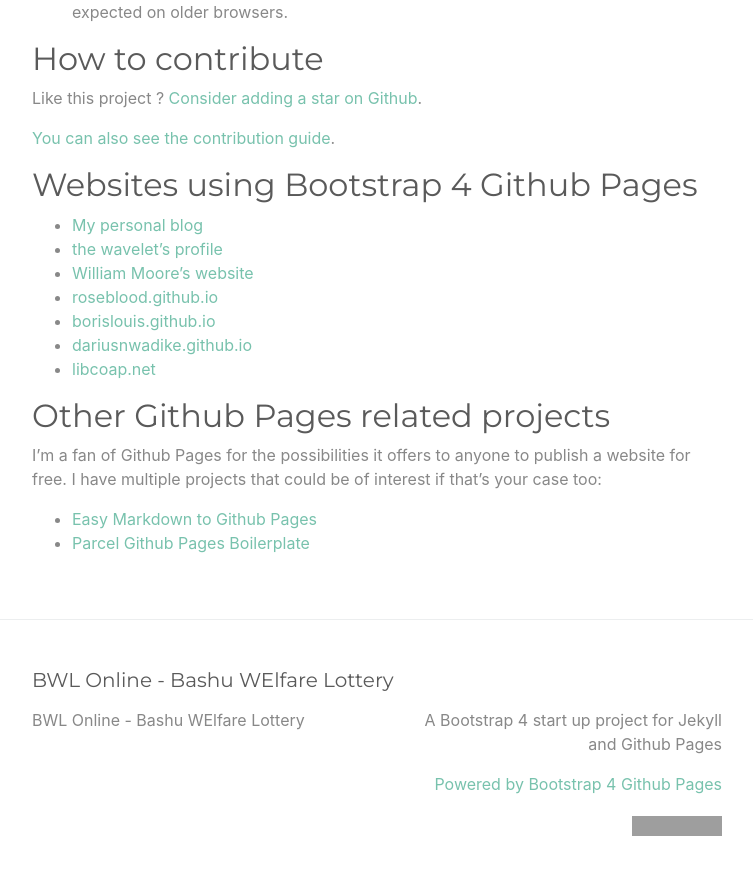
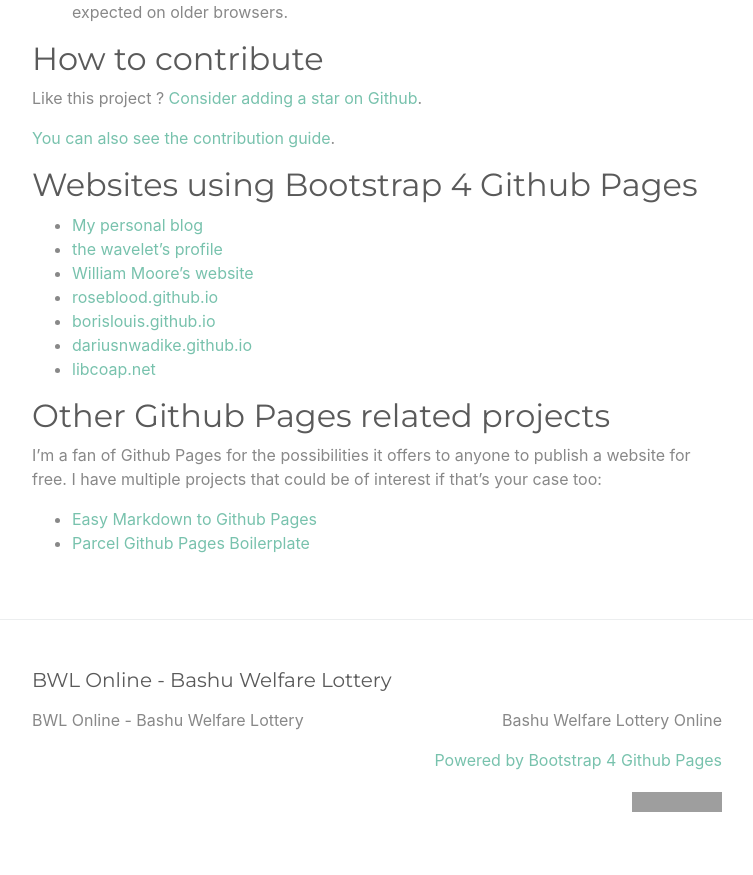
Before and after one commit to BashuWL/BashuWelfareLottery, a Jekyll site: the page built from index.md, in a window 1280 px wide and 900 px high, scrolled down 2544 px. Shown: the top 875 px of the window, without its empty margins (263-1016 px from the left). Built offline with Jekyll 4.4.1, drawn with Linux system fonts in a browser that asks for light colours; some of the changed text lies outside the part shown; grey boxes are pictures that could not be loaded.

Commit message:
Update _config.yml

```diff
--- a/_config.yml
+++ b/_config.yml
@@ -13,16 +13,16 @@
 # you will see them accessed via {{ site.title }}, {{ site.email }}, and so on.
 # You can create any custom variable you would like, and they will be accessible
 # in the templates via {{ site.myvariable }}.
-title: BWL Online - Bashu WElfare Lottery
+title: BWL Online - Bashu Welfare Lottery
 email: ""
 description: >- # this means to ignore newlines until "baseurl:"
-  A Bootstrap 4 start up project for Jekyll and Github Pages
+  Bashu Welfare Lottery Online
 #baseurl: "" # the subpath of your site, e.g. /blog
-#url: "" # the base hostname & protocol for your site, e.g. http://example.com
+#url: "https://bwl.poweroi.me" # the base hostname & protocol for your site, e.g. http://example.com
 #twitter_username: jekyllrb
-#github_username:  usernaming-is-hard
+#github_username:  BashuWL
 
-repository: "nicolas-van/bootstrap-4-github-pages"
+repository: "BashuWL/BashuWelfareLottery"
 
 # Build settings
 plugins:
```
